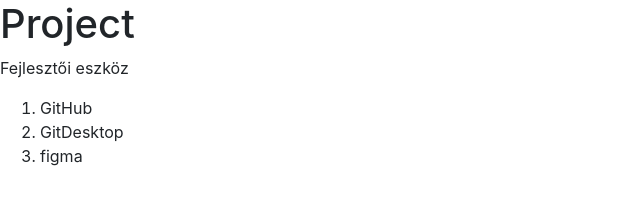
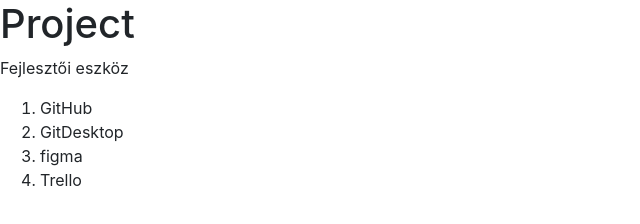
Before and after one commit to 1Szvm/teszt, a plain HTML site: page index.html in a window 1280 px wide. Shown: the full height of the page, 0-640 px from the left. Drawn offline with nearby package versions, Linux system fonts and the light colour scheme.

Commit message:
Update index.html

```diff
--- a/index.html
+++ b/index.html
@@ -16,6 +16,7 @@
           <li>GitHub</li>
           <li>GitDesktop</li>
           <li>figma</li>
+          <li>Trello</li>
       </ol>
 
 
```
